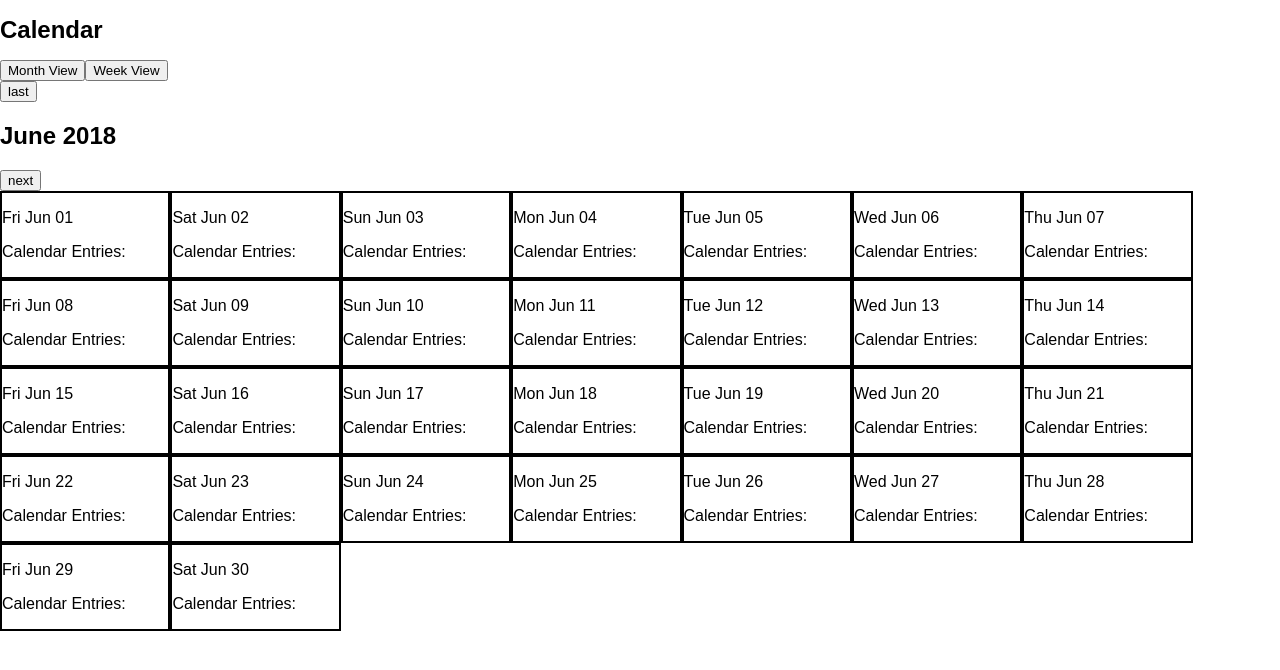
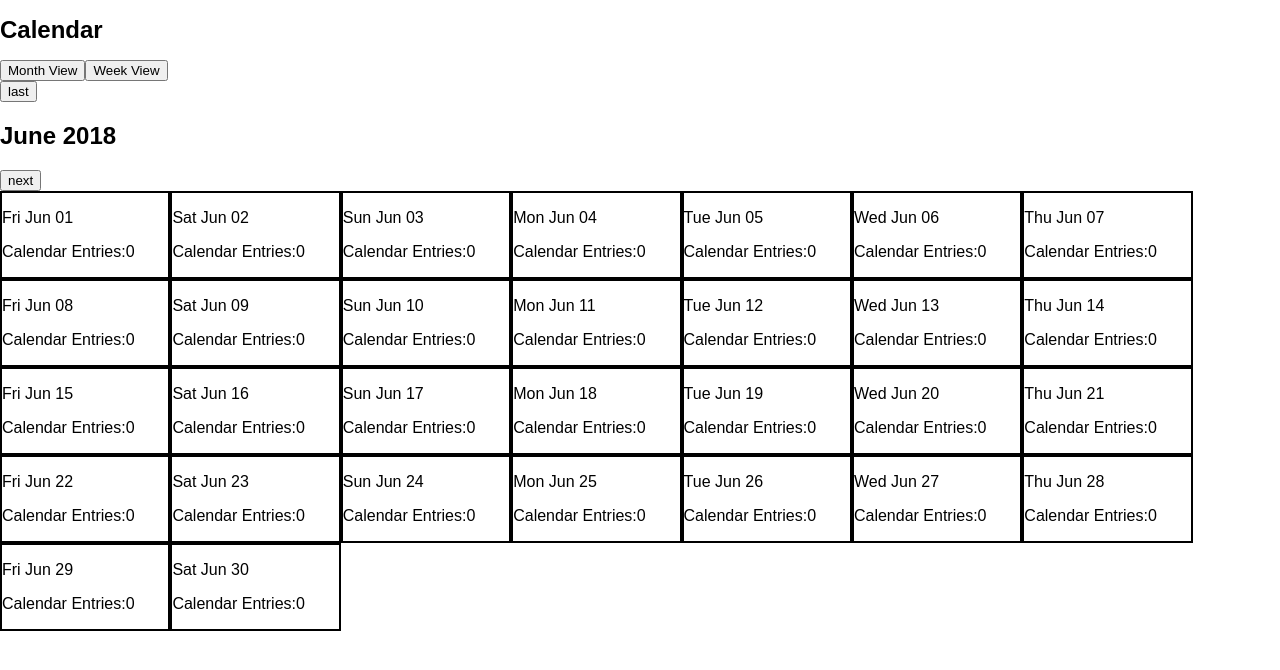
Before and after one commit to codisteinborn/ReactCalendar, a React (Create React App) app: page / in a window 1280 px wide. Shown: the top 670 px of the page. Built offline with nearby package versions, Linux system fonts and the light colour scheme.

Commit message:
entries attached to days

```diff
--- a/src/App.js
+++ b/src/App.js
@@ -29,7 +29,7 @@ class App extends Component {
     var arrDays = [];
     while (daysInMonth) {
       var current = moment().date(daysInMonth);
-      arrDays.push(current);
+      arrDays.push({current:current, entries: []});
       daysInMonth--;
     }
     this.setState({ monthView: true, isLoaded: true, date: now, dayOfWeek: dayOfWeek, month: month, day: day, year: year, days: arrDays.reverse() });
@@ -42,6 +42,7 @@ class App extends Component {
   weekSelect = () => {
     this.setState({ monthView: false });
   }
+
   lastMonth = () => {
     var newMonth = '';
     var newYear = ''
@@ -62,6 +63,7 @@ class App extends Component {
     }
     this.setState({ month: newMonth, year: newYear, days : arrDays.reverse() })
   }
+
   nextMonth = () => {
     var newMonth = '';
     var newYear = ''
--- a/src/components/Calendar/Calendar.js
+++ b/src/components/Calendar/Calendar.js
@@ -2,27 +2,20 @@ import React from 'react';
 // import Moment from 'moment';
 import MonthCal from './MonthCal/MonthCal.js';
 import WeekCal from './WeekCal/WeekCal.js'
-
-// class Calendar extends React.Component {
-//     constructor(props, context) {
-//         super(props, context);
-//         this.state = {
-//             monthView: this.props.monthView,
-//             month: this.props.month
-//         };
-//     }
-
-
 
 const Calendar = props => {
 
     return (
         props.monthView ?
             <div>
-                {props.days.map(elem => <MonthCal day={elem._d.toString().substring(0, 10)} />)} </div> :
+                {props.days.map(elem => <MonthCal day={elem.current._d.toString().substring(0, 10)} entries={elem.entries} />)}
+            </div> :
             // month={props.month} dayOfWeek={props.dayOfWeek} days={props.days}/>)} </div> :
             // <MonthCal month={props.month} day={props.day} dayOfWeek={props.dayOfWeek} days={props.days}/> :
-            <WeekCal month={props.month} />
+            // <WeekCal month={props.month} />
+            <div>
+                {props.days.map(elem => <WeekCal day={elem.current._d.toString().substring(0, 10)} entries={elem.entries} />)}
+            </div>
     )
 }
 
--- a/src/components/Calendar/MonthCal/MonthCal.js
+++ b/src/components/Calendar/MonthCal/MonthCal.js
@@ -4,7 +4,6 @@ import './MonthCal.css'
 
 
 const MonthCal = props => {
-    console.log(props.d)
     return (
         <div className="monthCell">
             <p>
@@ -12,7 +11,7 @@ const MonthCal = props => {
             </p>
             <p>
             Calendar Entries:
-            {/* {props.entries.length} */}
+            {props.entries.length}
             </p>
         </div>
 );
--- /dev/null
+++ b/src/components/Calendar/WeekCal/WeekCal.css
@@ -0,0 +1,6 @@
+.weekCell{
+border: 2px solid black;
+width: 13%;
+height: 600px;
+float: left;
+}
--- a/src/components/Calendar/WeekCal/WeekCal.js
+++ b/src/components/Calendar/WeekCal/WeekCal.js
@@ -1,20 +1,20 @@
 import React from 'react';
-// import './WeekCal.css'
+import './WeekCal.css'
 
 
 const WeekCal = props => (
     <div>
         <div className="weekCell">
             <p>
-            Date (day - day of week)
+            {/* {props.day} */}
             </p>
             <p>
-            Calendar Entries
+            Calendar Entries:
+            {/* {props.entries} */}
             </p>
-            {/* <form>
-                <input> Add Calendar Entry
-                </input>
-                </form> */}
+            <form>
+                <input name='entries' onChange={this.handleChange}/>
+                </form>
         </div>
     </div>
 );
```
